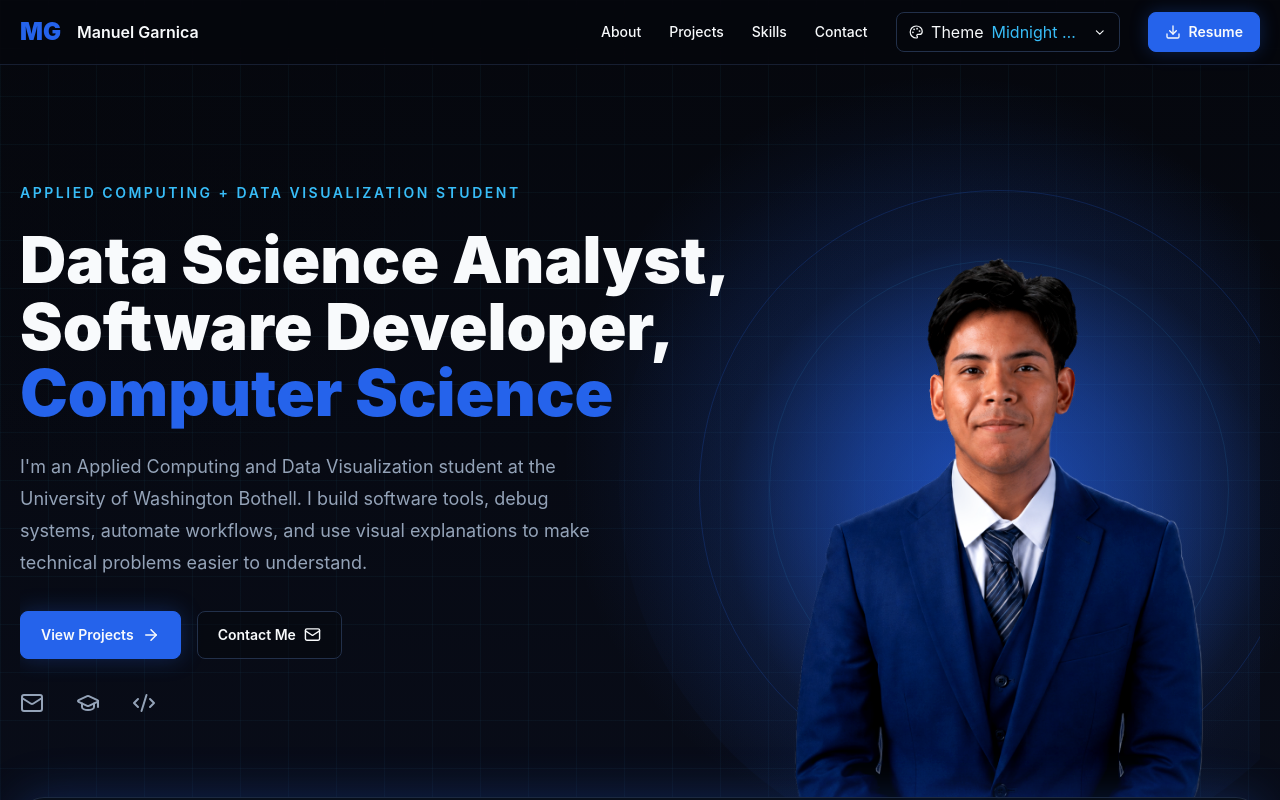
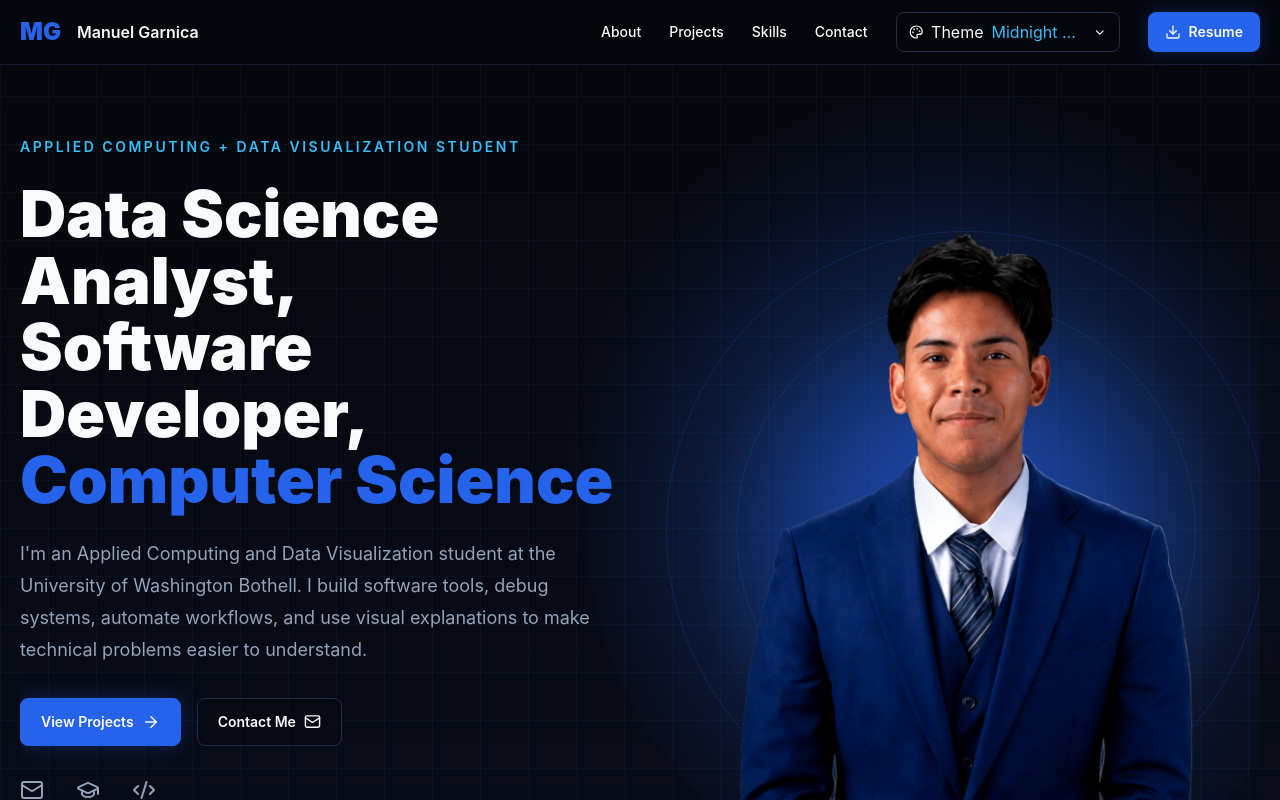
Before and after one commit to Manuelgrios/personal-portfolioex1, a React (Vite) app: page / in a window 1280 px wide. Shown: the top 800 px of the page. Built offline with nearby package versions, Linux system fonts and the light colour scheme.

Commit message:
T0328 harden hero preview overflow

```diff
--- a/scripts/foliodev-runtime-proof.mjs
+++ b/scripts/foliodev-runtime-proof.mjs
@@ -113,6 +113,8 @@ assert(empty.profile.headline === "" && empty.profile.bio === "" && empty.profil
 assert(empty.profile.focusAreas.length === 0, "empty focus areas -> []");
 assert(empty.profile.location === "" && empty.profile.email === "", "empty location/email -> empty");
 assert(empty.profile.hero.headline.length === 0, "empty hero headline -> []");
+assert(empty.profile.hero.eyebrow === "", "empty hero eyebrow -> empty");
+assert(empty.profile.hero.highlightedHeadline === "", "empty hero highlight -> empty");
 assert(empty.profile.hero.image.src === "", "empty hero image -> no image");
 assert(empty.profile.hero.primaryCta.href === "" && empty.profile.hero.secondaryCta.href === "", "empty CTAs -> no buttons");
 
@@ -149,6 +151,21 @@ const malformedProjects = normalizePreviewData(
 assert(malformedProjects.projects.length === 0, "malformed projects dropped (no Project 1 / coming soon)");
 const serializedMalformed = JSON.stringify(malformedProjects);
 assert(!serializedMalformed.includes("Project 1") && !serializedMalformed.includes("coming soon"), "no synthesized project placeholder text");
+
+const rawProgramProfile = normalizePreviewData(
+  emptyPreview({
+    profile: {
+      major: "Applied Computing B.A. + Data Visualization B.S.",
+      school: "University of Washington Bothell",
+      sections: { about: {}, projects: {}, experience: {}, skills: {}, contact: {} },
+      hero: { image: {} },
+    },
+  }),
+);
+assert(
+  rawProgramProfile.profile.hero.eyebrow === "" && rawProgramProfile.profile.hero.highlightedHeadline === "",
+  "preview mode does not synthesize hero eyebrow/highlight from raw major",
+);
 
 // Valid project kept with its real title.
 const validProject = normalizePreviewData(
--- a/src/data/previewNormalization.ts
+++ b/src/data/previewNormalization.ts
@@ -359,9 +359,9 @@ function normalizeProfile(
     shortBio,
     focusAreas,
     hero: {
-      eyebrow: text(hero.eyebrow) || subtitleFallback,
+      eyebrow: text(hero.eyebrow),
       headline: heroHeadline,
-      highlightedHeadline: text(hero.highlightedHeadline) || major,
+      highlightedHeadline: text(hero.highlightedHeadline),
       body: text(hero.body) || shortBio,
       primaryCta: normalizeCta(hero.primaryCta),
       secondaryCta: normalizeCta(hero.secondaryCta),
--- a/src/index.css
+++ b/src/index.css
@@ -51,7 +51,6 @@
 }
 
 html {
-  min-width: 320px;
   scroll-behavior: smooth;
 }
 
@@ -64,7 +63,6 @@ body,
 }
 
 body {
-  min-width: 320px;
   min-height: 100vh;
   margin: 0;
   background:
--- a/src/pages/Home.tsx
+++ b/src/pages/Home.tsx
@@ -22,16 +22,16 @@ export function Home() {
 
   return (
     <div className="space-y-4 md:space-y-5">
-      <section className="grid min-h-[650px] gap-8 overflow-hidden pt-10 md:min-h-[700px] md:pt-8 lg:min-h-[735px] lg:grid-cols-[1fr_0.95fr] lg:items-center">
-        <div className="relative z-20 pb-6 lg:pb-24">
-          <p className="text-sm font-semibold uppercase tracking-[0.18em] text-accent">
+      <section className="grid min-h-[650px] min-w-0 gap-8 overflow-hidden pt-10 md:min-h-[700px] md:pt-8 lg:min-h-[735px] lg:grid-cols-[minmax(0,1fr)_minmax(0,0.95fr)] lg:items-center">
+        <div className="relative z-20 min-w-0 pb-6 lg:pb-24">
+          <p className="text-sm font-semibold uppercase tracking-[0.18em] text-accent [overflow-wrap:anywhere]">
             {profile.hero.eyebrow || (editorPlaceholders ? "Your headline" : "")}
           </p>
-          <h1 className="mt-6 max-w-[760px] text-4xl font-black leading-[1.04] tracking-normal text-text sm:text-5xl md:text-[3.55rem] xl:text-[4rem]">
+          <h1 className="mt-6 max-w-[760px] min-w-0 text-4xl font-black leading-[1.04] tracking-normal text-text [text-wrap:balance] sm:text-5xl md:text-[3.55rem] xl:text-[4rem]">
             {hasHeroHeadline ? (
               profile.hero.headline.map((line) => (
                 <span
-                  className="block whitespace-normal break-words lg:whitespace-nowrap"
+                  className="block min-w-0 whitespace-normal break-words [overflow-wrap:anywhere]"
                   key={line}
                 >
                   {line}
@@ -39,26 +39,26 @@ export function Home() {
               ))
             ) : editorPlaceholders ? (
               <span
-                className="block whitespace-normal break-words text-muted/70 lg:whitespace-nowrap"
+                className="block min-w-0 whitespace-normal break-words text-muted/70 [overflow-wrap:anywhere]"
                 data-editor-placeholder="name"
               >
                 Your name
               </span>
             ) : null}
             {profile.hero.highlightedHeadline ? (
-              <span className="block whitespace-normal break-words text-accent-dark lg:whitespace-nowrap">
+              <span className="block min-w-0 whitespace-normal break-words text-accent-dark [overflow-wrap:anywhere]">
                 {profile.hero.highlightedHeadline}
               </span>
             ) : editorPlaceholders ? (
               <span
-                className="block whitespace-normal break-words text-accent-dark/70 lg:whitespace-nowrap"
+                className="block min-w-0 whitespace-normal break-words text-accent-dark/70 [overflow-wrap:anywhere]"
                 data-editor-placeholder="headline"
               >
                 Target role or headline
               </span>
             ) : null}
           </h1>
-          <p className="mt-6 max-w-xl text-lg leading-8 text-muted">
+          <p className="mt-6 max-w-xl text-lg leading-8 text-muted [overflow-wrap:anywhere]">
             {profile.hero.body ? (
               profile.hero.body
             ) : editorPlaceholders ? (
@@ -205,24 +205,24 @@ export function Home() {
             {experience.map((entry) => (
               <article
                 key={entry.id}
-                className="rounded-xl border border-border/80 bg-background/30 p-5"
+                className="min-w-0 rounded-xl border border-border/80 bg-background/30 p-5"
               >
-                <div className="flex flex-col gap-2 md:flex-row md:items-start md:justify-between">
-                  <div>
+                <div className="flex min-w-0 flex-col gap-2">
+                  <div className="min-w-0">
                     <h3 className="text-lg font-bold leading-snug text-text">
                       {entry.title}
                     </h3>
-                    <p className="mt-1 text-sm font-semibold text-accent-dark">
+                    <p className="mt-1 text-sm font-semibold text-accent-dark [overflow-wrap:anywhere]">
                       {entry.organization}
                     </p>
                   </div>
                   {[entry.dates, entry.location].filter(Boolean).length > 0 ? (
-                    <p className="text-sm leading-6 text-muted md:text-right">
+                    <p className="text-sm leading-6 text-muted [overflow-wrap:anywhere]">
                       {[entry.dates, entry.location].filter(Boolean).join(" | ")}
                     </p>
                   ) : null}
                 </div>
-                <p className="mt-4 text-sm leading-7 text-muted">
+                <p className="mt-4 text-sm leading-7 text-muted [overflow-wrap:anywhere]">
                   {entry.description}
                 </p>
                 {entry.highlights && entry.highlights.length > 0 ? (
@@ -233,7 +233,7 @@ export function Home() {
                         className="flex gap-2 text-sm leading-6 text-text"
                       >
                         <CheckCircle2 className="mt-1 shrink-0 text-accent" size={15} />
-                        <span>{highlight}</span>
+                        <span className="min-w-0 [overflow-wrap:anywhere]">{highlight}</span>
                       </li>
                     ))}
                   </ul>
```
